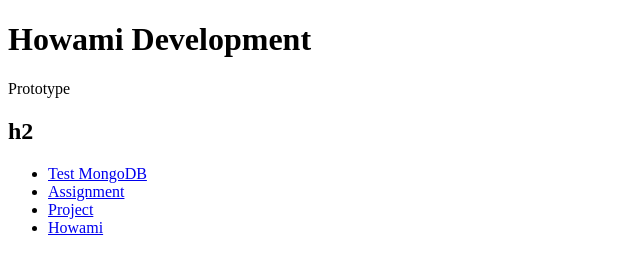
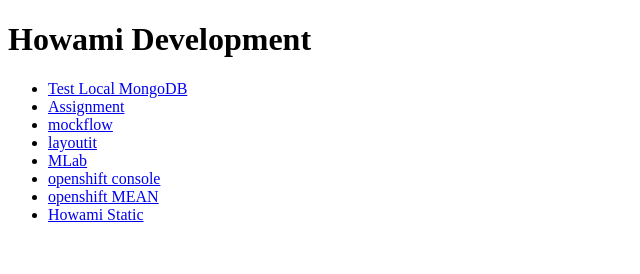
Before and after one commit to basilbeltran/howmi, a website: page public/index.html in a window 1280 px wide. Shown: the whole page, without its empty margins (0-640 px from the left). Drawn offline with Linux system fonts and the light colour scheme.

Commit message:
added remote mongo

```diff
--- a/public/index.html
+++ b/public/index.html
@@ -6,24 +6,32 @@
 </head>
 <body>
     <h1>Howami Development</h1>
-
-    <p>
-        Prototype
-    </p>
-
-    <h2>h2</h2>
     <ul>
       <li>
-          <a href="test/index.html">Test MongoDB</a>
+          <a href="test/index.html">Test Local MongoDB</a>
       </li>
       <li>
           <a href="assignment/index.html">Assignment</a>
       </li>
         <li>
-            <a href="project/index.html">Project</a>
+            <a href="https://app.mockflow.com/index.jsp?editor=on&publicid=e39aa8f2a925e11840fce3cd087c4879&projectid=3344F02E0439E34DCAE3DAF8FDAB1D3D&perm=Owner&template=
+mockup">mockflow </a>
         </li>
         <li>
-            <a href="site/index.html">Howami</a>
+            <a href="http://www.layoutit.com/build#">layoutit</a>
+          </li>
+            <li>
+            <a href="https://mlab.com/databases/foenix_db1">MLab</a>
+          </li>
+            <li>
+            <a href="https://openshift.redhat.com/app/console/domain/howmi">openshift console</a>
+          </li>
+          <li>
+          <a href="ttps://developers.openshift.com/languages/nodejs/example-meanstack.html">openshift MEAN</a>
+        </li>
+        </li>
+        <li>
+            <a href="site/index.html">Howami Static</a>
         </li>
     </ul>
 </body>
--- a/server.js
+++ b/server.js
@@ -12,5 +12,5 @@
 
 var ipaddress = process.env.OPENSHIFT_NODEJS_IP;
 var port      = process.env.OPENSHIFT_NODEJS_PORT || 3001;
-
+console.log('will listen on '+port)
 app.listen(port, ipaddress);
```
Also changed, not shown: test/app.js (+3 -1 lines).
